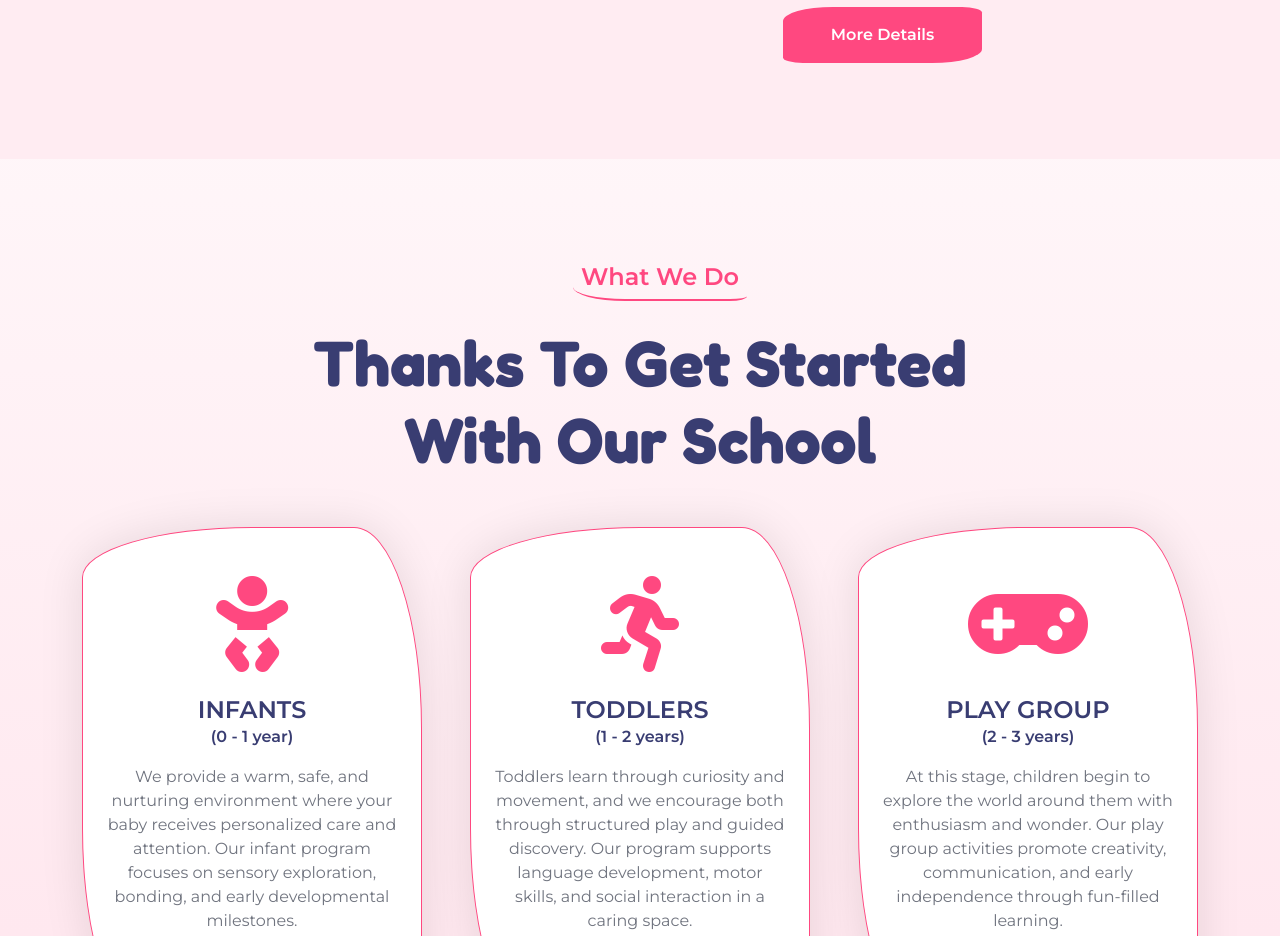
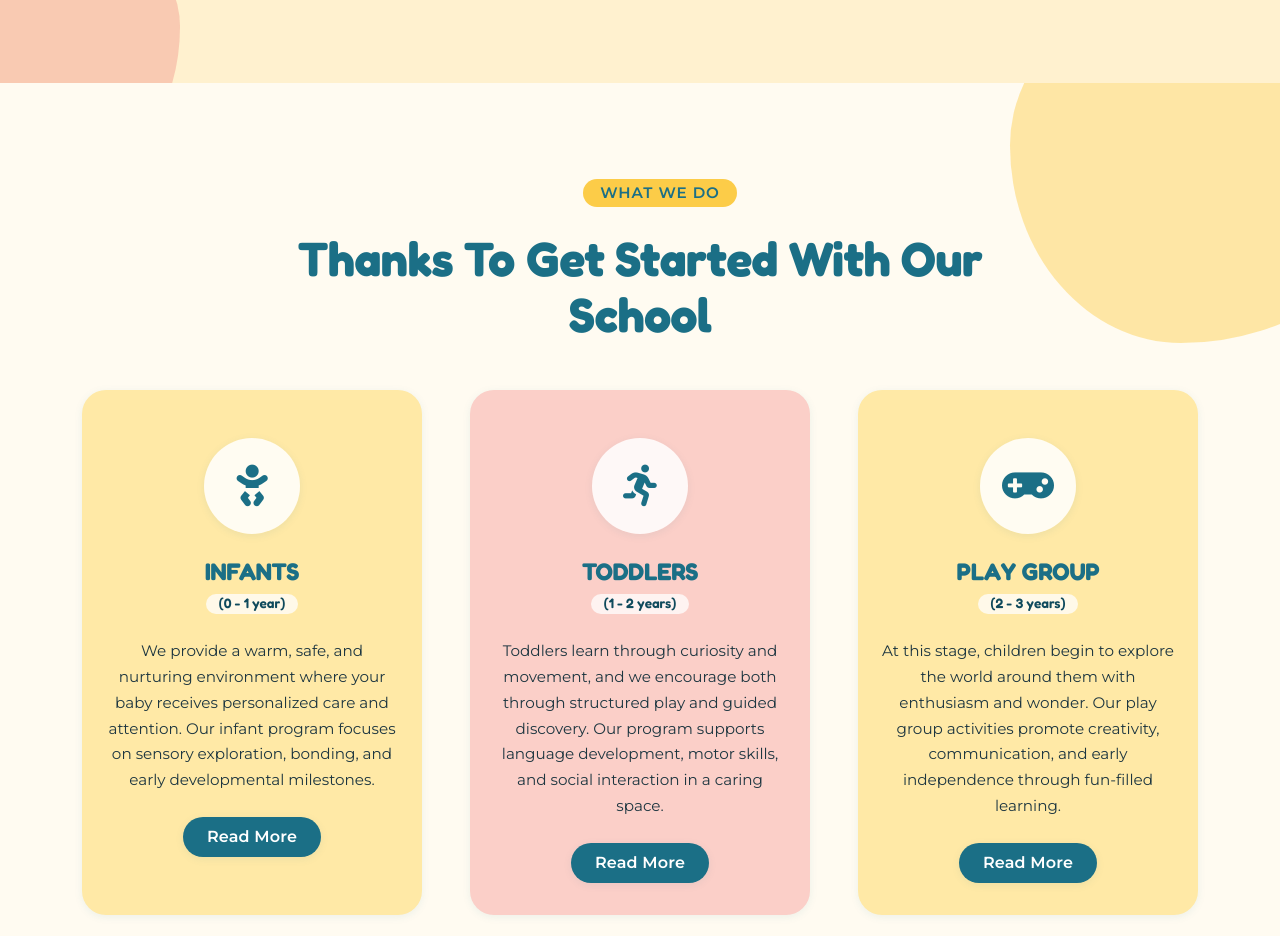
Before and after one commit to sudheeshbnair/Nestlings, a plain HTML site: page index.html in a window 1280 px wide. Shown: the part 1156-2092 px from the top of the page. Drawn offline with nearby package versions, Linux system fonts and the light colour scheme.

Commit message:
Colour Palatte Updated

```diff
--- /dev/null
+++ b/css/nestlings-theme.css
@@ -0,0 +1,292 @@
+/* ==========================================================================
+   Nestlings visual system – theme layer
+   Loaded AFTER css/style.css on every page. Changes colour, type, shape and
+   motion only; layout and markup are untouched. Delete this file (and its
+   <link>/<script> lines) to go back to the previous look.
+   ========================================================================== */
+
+/* ---------- 1. Tokens ---------- */
+:root {
+  /* Palette sampled from the logo: the three birds (yellow, pink, blue) */
+  --nl-blue-deep: #1b6f86;          /* primary text/buttons: deeper shade of the blue bird (5.7:1 on white). The exact bird blue is --nl-blue */
+  --nl-blue-dark: #0f4a5c;     /* hover / dark bars */
+  --nl-accent: #b8520a;        /* orange from the wordmark, darkened for text (5:1 on cream) */
+  --nl-ink: #1d3640;           /* body text */
+  --nl-muted: #4c6670;
+
+  --nl-yellow: #fccc48;        /* yellow bird */
+  --nl-coral:  #f09084;        /* pink bird */
+  --nl-blue:   #48b4cc;        /* blue bird */
+  --nl-yellow-soft: #ffe9a6;   /* tints used as card backgrounds (keep text readable) */
+  --nl-coral-soft:  #fbcfc8;
+
+  --nl-cream: #fffbf1;
+  --nl-cream-2: #fff1cf;
+  --nl-footer: #fde9e5;
+
+  --nl-radius: 24px;
+  --nl-radius-lg: 32px;
+  --nl-pill: 999px;
+  --nl-shadow-sm: 0 2px 8px rgba(27, 111, 134, 0.08);
+  --nl-shadow: 0 10px 30px rgba(27, 111, 134, 0.12);
+  --nl-shadow-lg: 0 18px 44px rgba(27, 111, 134, 0.18);
+  --nl-ease: cubic-bezier(0.22, 0.61, 0.36, 1);
+
+  /* Re-point Bootstrap's variables so everything in style.css that uses
+     var(--bs-primary / secondary / light / dark) follows the new palette */
+  --bs-primary: #1b6f86;
+  --bs-secondary: #b8520a;
+  --bs-light: #fff1cf;
+  --bs-dark: #0f4a5c;
+}
+
+/* ---------- 2. Typography ---------- */
+body {
+  font-family: "Montserrat", system-ui, -apple-system, "Segoe UI", sans-serif;
+  font-weight: 400;
+  line-height: 1.7;
+  color: var(--nl-ink);
+  background-color: var(--nl-cream);
+}
+
+h1, h2, h3, h4, h5, h6,
+.h1, .h2, .h3, .h4, .h5, .h6,
+.display-1, .display-2, .display-3, .display-4, .display-5, .display-6 {
+  font-family: "Fredoka", "Montserrat", sans-serif;
+  font-weight: 700;
+  line-height: 1.15;
+  letter-spacing: -0.01em;
+  color: var(--nl-blue-deep);
+}
+h5, h6, .h5, .h6 { font-weight: 600; letter-spacing: 0; }
+
+.display-2 { font-size: clamp(2.4rem, 5vw + 0.5rem, 3.6rem); }
+.display-3 { font-size: clamp(2rem, 3.6vw + 0.5rem, 3rem); }
+.display-5 { font-size: clamp(1.65rem, 2.6vw + 0.5rem, 2.35rem); }
+
+.text-dark { color: var(--nl-ink) !important; }
+h1.text-dark, h2.text-dark { color: var(--nl-blue-deep) !important; }
+.text-primary { color: var(--nl-blue-deep) !important; }
+.text-secondary { color: var(--nl-accent) !important; }
+.text-muted { color: var(--nl-muted) !important; }
+a { color: var(--nl-blue-deep); }
+a:hover { color: var(--nl-blue-dark); }
+
+.hero-header .text-white,
+.page-header .text-white { color: #fff !important; }
+
+/* ---------- 3. Surfaces (Bootstrap utilities are hard-coded + !important) ---------- */
+.bg-light   { background-color: var(--nl-cream-2) !important; }
+.bg-white   { background-color: #fff !important; }
+.bg-primary { background-color: var(--nl-blue-deep) !important; }
+.bg-dark    { background-color: var(--nl-blue-dark) !important; }
+.border-primary { border-color: var(--nl-blue-deep) !important; }
+
+/* ---------- 4. Buttons ---------- */
+.btn { font-weight: 600; letter-spacing: 0.01em; }
+.btn-border-radius,
+.btn.btn-primary { border-radius: var(--nl-pill) !important; }  /* square buttons stay circles */
+
+.btn.btn-primary {
+  background-color: var(--nl-blue-deep);
+  border-color: var(--nl-blue-deep);
+  color: #fff !important;
+  box-shadow: var(--nl-shadow-sm);
+  transition: transform 0.25s var(--nl-ease), box-shadow 0.25s var(--nl-ease), background-color 0.25s;
+}
+.btn.btn-primary:hover,
+.btn.btn-primary:focus {
+  background: var(--nl-blue-dark);
+  color: #fff !important;
+  transform: translateY(-2px);
+  box-shadow: var(--nl-shadow);
+}
+
+:focus-visible { outline: 3px solid var(--nl-accent); outline-offset: 3px; border-radius: 6px; }
+.hero-header :focus-visible, .copyright :focus-visible { outline-color: var(--nl-yellow); }
+
+/* ---------- 5. Section labels ---------- */
+.title-border-radius {
+  background: var(--nl-yellow);
+  color: var(--nl-blue-deep) !important;
+  border: 0 !important;
+  border-radius: var(--nl-pill) !important;
+  padding: 0.35rem 1.1rem !important;
+  font-family: "Montserrat", sans-serif;
+  font-size: 0.95rem;
+  font-weight: 600;
+  letter-spacing: 0.06em;
+  text-transform: uppercase;
+}
+
+/* ---------- 6. Header / nav ---------- */
+.fixed-top.bg-light { box-shadow: 0 4px 18px rgba(27, 111, 134, 0.1); }
+.topbar.bg-primary { background: var(--nl-blue) !important; }
+.topbar a, .topbar .text-white, .topbar .text-secondary { color: var(--nl-blue-dark) !important; }
+/* Nav links: current page is shown by text colour only */
+.navbar .navbar-nav .nav-link {
+  color: var(--nl-ink);
+  padding: 10px 14px;
+}
+.navbar .navbar-nav .nav-link:hover,
+.navbar .navbar-nav .nav-link.active,
+.navbar .navbar-nav .nav-link[aria-current="page"] {
+  background: none;
+  box-shadow: none;
+  color: var(--nl-accent);
+}
+#spinner .spinner-grow { color: var(--nl-blue-deep) !important; }
+
+/* ---------- 7. Hero & page headers ---------- */
+.hero-header .hero-tag {
+  background: var(--nl-yellow) !important;
+  color: var(--nl-blue-dark) !important;
+  font-family: "Fredoka", sans-serif;
+  font-weight: 600;
+}
+
+/* ---------- 8. About photo frame ---------- */
+.video.border {
+  border: 0 !important;
+  border-radius: var(--nl-radius-lg) 120px var(--nl-radius-lg) var(--nl-radius-lg);
+  box-shadow: var(--nl-shadow);
+}
+
+/* ---------- 9. Programme / vision cards ---------- */
+.service { background: none; }
+.service + .service { background: var(--nl-cream-2); }
+
+.service .service-item {
+  border: 0 !important;
+  border-radius: var(--nl-radius);
+  background: #fff !important;
+  box-shadow: var(--nl-shadow-sm);
+  overflow: hidden;
+}
+.service .service-item:hover {
+  border: 0 !important;
+  transform: translateY(-6px);
+  box-shadow: var(--nl-shadow-lg);
+}
+/* Remove the old full-card colour flood on hover */
+.service .service-content::after { display: none; }
+
+/* Cards alternate the yellow and pink birds (blue is the brand colour) */
+.service .row > div:nth-child(odd)  .service-item { background: var(--nl-yellow-soft) !important; }
+.service .row > div:nth-child(even) .service-item { background: var(--nl-coral-soft)  !important; }
+
+/* Icons in a white disc instead of 6x floating glyphs */
+.service .service-item .fa-6x {
+  font-size: 2.6rem;
+  display: inline-flex;
+  align-items: center;
+  justify-content: center;
+  width: 96px;
+  height: 96px;
+  border-radius: 50%;
+  background: rgba(255, 255, 255, 0.85);
+  box-shadow: var(--nl-shadow-sm);
+}
+.service .service-item .service-content-inner i,
+.service .service-item:hover .service-content-inner i { color: var(--nl-blue-deep) !important; }
+.service .service-item .service-content-inner p,
+.service .service-item:hover .service-content-inner p { color: var(--nl-ink) !important; font-size: 0.95rem; }
+.service .service-item .service-content-inner a.h4,
+.service .service-item:hover .service-content-inner a.h4 { color: var(--nl-blue-deep); text-decoration: none; }
+.service .service-item .service-content-inner a.h6 {
+  display: inline-block;
+  margin-top: 0.35rem;
+  padding: 0.15rem 0.8rem;
+  background: rgba(255, 255, 255, 0.75);
+  border-radius: var(--nl-pill);
+  color: var(--nl-blue-dark);
+  font-size: 0.85rem;
+  text-decoration: none;
+}
+.service .service-item:hover .service-content-inner a.btn-primary {
+  background: var(--nl-blue-deep) !important;
+  color: #fff !important;
+}
+
+/* ---------- 10. Gallery ---------- */
+.events .events-item {
+  background: var(--nl-yellow) !important;
+  border-radius: 50%;
+  padding: 10px;
+  box-shadow: var(--nl-shadow-sm);
+  transition: transform 0.3s var(--nl-ease), box-shadow 0.3s var(--nl-ease);
+}
+.events .events-item:hover { transform: translateY(-4px); box-shadow: var(--nl-shadow); }
+.events .row > div:nth-child(even) .events-item { background: var(--nl-coral) !important; }
+.events .events-item .events-img::after { background: rgba(27, 111, 134, 0.6); border-radius: 50%; }
+
+/* ---------- 11. Contact ---------- */
+.border.border-primary.rounded.bg-white {
+  border-width: 0 !important;
+  border-radius: var(--nl-radius) !important;
+  box-shadow: var(--nl-shadow-sm);
+}
+.map-container { border-radius: var(--nl-radius) !important; box-shadow: var(--nl-shadow-sm); }
+
+/* ---------- 12. Curriculum detail lists ---------- */
+.fa-check-circle { color: var(--nl-blue-deep) !important; }
+
+/* ---------- 13. Footer ---------- */
+.footer { background: var(--nl-footer); border-top-left-radius: var(--nl-radius-lg); border-top-right-radius: var(--nl-radius-lg); }
+.copyright a, .copyright a:hover { color: #fff; }
+
+/* ---------- 14. Playful accents (sparingly: About + programme sections only) ---------- */
+.container-fluid.service:not(.service-plain),
+.container-fluid.about { position: relative; overflow: hidden; }
+.container-fluid.service:not(.service-plain) > .container,
+.container-fluid.about > .container { position: relative; z-index: 1; }
+
+.container-fluid.service:not(.service-plain)::before,
+.container-fluid.about::before {
+  content: "";
+  position: absolute;
+  width: 380px; height: 380px;
+  top: -120px; right: -110px;
+  background: var(--nl-yellow);
+  opacity: 0.45;
+  border-radius: 62% 38% 55% 45% / 48% 58% 42% 52%;
+  pointer-events: none;
+}
+.container-fluid.service:not(.service-plain)::after,
+.container-fluid.about::after {
+  content: "";
+  position: absolute;
+  width: 260px; height: 260px;
+  bottom: -90px; left: -80px;
+  background: var(--nl-coral);
+  opacity: 0.4;
+  border-radius: 45% 55% 40% 60% / 55% 45% 58% 42%;
+  pointer-events: none;
+}
+
+/* ---------- 15. Scroll reveal (replaces wow.js / animate.css) ----------
+   Existing "wow fadeIn" classes stay in the HTML; their animation is switched
+   off here and js/reveal.js drives a lighter fade-up. The header, hero and page
+   header are not hidden (they are above the fold).                           */
+.wow { visibility: visible !important; animation: none !important; }
+.js-reveal .wow:not(.fixed-top):not(.hero-header):not(.page-header):not(.tada) {
+  opacity: 0;
+  transform: translateY(14px);
+  transition: opacity 0.6s var(--nl-ease), transform 0.6s var(--nl-ease);
+  transition-delay: var(--reveal-delay, 0s);
+}
+.js-reveal .wow.is-visible:not(.fixed-top):not(.hero-header):not(.page-header):not(.tada) { opacity: 1; transform: none; }
+
+/* ---------- 16. Reduced motion ---------- */
+@media (prefers-reduced-motion: reduce) {
+  html, :root { scroll-behavior: auto; }
+  *, *::before, *::after {
+    animation-duration: 0.01ms !important;
+    animation-iteration-count: 1 !important;
+    transition-duration: 0.01ms !important;
+    transition-delay: 0s !important;
+  }
+  .service .service-item:hover,
+  .events .events-item:hover,
+  .btn.btn-primary:hover { transform: none; }
+}
--- a/index.html
+++ b/index.html
@@ -12,7 +12,7 @@
         <!-- Google Web Fonts -->
         <link rel="preconnect" href="https://fonts.googleapis.com">
         <link rel="preconnect" href="https://fonts.gstatic.com" crossorigin>
-        <link href="https://fonts.googleapis.com/css2?family=Fredoka:wght@600;700&family=Montserrat:wght@200;400;600&display=swap" rel="stylesheet">
+        <link href="https://fonts.googleapis.com/css2?family=Fredoka:wght@500;600;700&family=Montserrat:wght@400;500;600;700&display=swap" rel="stylesheet">
 
         <!-- Icon Font Stylesheet -->
         <link rel="stylesheet" href="https://use.fontawesome.com/releases/v5.15.4/css/all.css"/>
@@ -25,6 +25,10 @@
 
         <!-- Template Stylesheet -->
         <link href="css/style.css" rel="stylesheet">
+
+        <!-- Nestlings visual system (loads after style.css) -->
+        <link href="css/nestlings-theme.css" rel="stylesheet">
+        <script src="js/reveal.js"></script>
 
 
 
--- /dev/null
+++ b/js/reveal.js
@@ -0,0 +1,41 @@
+/* Subtle reveal-on-scroll (replaces the wow.js fade-ins).
+   Load in <head> without defer so .js-reveal is set before first paint.
+   Does nothing for visitors who prefer reduced motion, or on browsers without
+   IntersectionObserver, so content is never hidden in those cases. */
+(function () {
+  var root = document.documentElement;
+  var reduce = window.matchMedia && window.matchMedia('(prefers-reduced-motion: reduce)').matches;
+  if (reduce || !('IntersectionObserver' in window)) return;
+
+  root.classList.add('js-reveal');
+
+  function init() {
+    // Header/footer are injected by shared-component.js, so query after DOM is ready
+    var items = document.querySelectorAll('.wow:not(.fixed-top):not(.hero-header):not(.page-header):not(.tada)');
+    var io = new IntersectionObserver(function (entries) {
+      entries.forEach(function (entry) {
+        if (entry.isIntersecting) {
+          entry.target.classList.add('is-visible');
+          io.unobserve(entry.target);
+        }
+      });
+    }, { threshold: 0.12, rootMargin: '0px 0px -40px 0px' });
+
+    items.forEach(function (el) {
+      var d = parseFloat(el.getAttribute('data-wow-delay')) || 0;
+      el.style.setProperty('--reveal-delay', Math.min(d, 0.3) + 's');
+      io.observe(el);
+    });
+
+    // Safety net: never leave content hidden if something goes wrong
+    setTimeout(function () {
+      items.forEach(function (el) { el.classList.add('is-visible'); });
+    }, 4000);
+  }
+
+  if (document.readyState === 'loading') {
+    document.addEventListener('DOMContentLoaded', init);
+  } else {
+    init();
+  }
+})();
--- a/js/shared-component.js
+++ b/js/shared-component.js
@@ -84,7 +84,7 @@ class SiteHeader extends HTMLElement {
         const active = this.getAttribute('active');
         if (active) {
             const link = this.querySelector(`.navbar-nav a[href="${active}"]`);
-            if (link) link.classList.add('active');
+            if (link) { link.classList.add('active'); link.setAttribute('aria-current', 'page'); }
         }
     }
 }
```
Also changed, not shown: about.html (+5 -1 lines), contact.html (+5 -1 lines), curriculum.html (+5 -1 lines), gallery.html (+5 -1 lines), infants-curriculum.html (+5 -1 lines), lkg-curriculum.html (+5 -1 lines), nursery-curriculum.html (+5 -1 lines), playgroup-curriculum.html (+5 -1 lines), toddlers-curriculum.html (+5 -1 lines), ukg-curriculum.html (+5 -1 lines).
